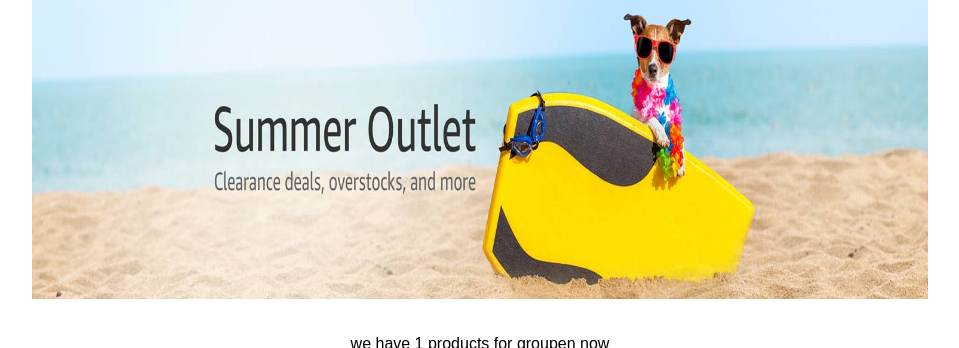
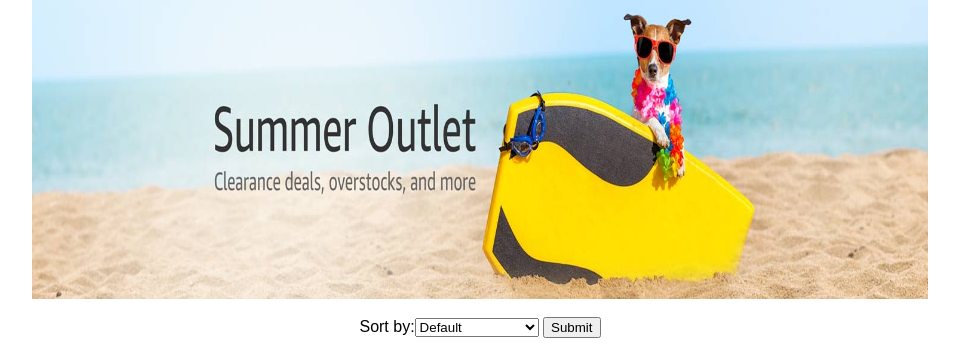
Before and after one commit to lj19940623/groupen, a PHP site: page /groupen/product.php in a window 1280 px wide. Shown: the part 49-397 px from the top of the page, without its empty margins (160-1119 px from the left). Run offline with PHP 8.4, Linux system fonts and the light colour scheme; data comes from the database, SQL or seed files in the repository.

Commit message:
sort by price in Product.php

```diff
--- a/SQLDB.class.php
+++ b/SQLDB.class.php
@@ -127,6 +127,14 @@ class groupenDB{
         $sql .= "VALUES ('".$_SESSION["login_user"]."','".$name."','".$price."','".$description."','".$tag."','".$category."','".$photo."','".$start_time."','".$end_time."','".$grouping_size."','".$first_discount."','".$discount."')";
         $result = mysqli_query($this->database,$sql);
         return $result;
+    }
+    public function sortProductByPrice($mode){
+      $sql = "SELECT * FROM product ORDER BY price ASC";
+      if($mode === "phl"){
+        $sql = "SELECT * FROM product ORDER BY price DESC";
+      }
+      $result = mysqli_query($this->database,$sql);
+      return $result;
     }
 
     //===================================================================
--- a/product.php
+++ b/product.php
@@ -67,9 +67,30 @@ $link = groupenDB::getInstance();
 
     <!-- Other things -->
     <div class="productList">
+      <form method="POST" action="product.php">
+        Sort by:<select name="sortBY">
+          <option value="">Default</option>
+          <option value="phl">Price hight to low</option>
+          <option value="plw">Price low to high</option>
+        </select>
+        <input type="submit" vaule="Sort">
+      </form>
+
+      <br>
+
     <?php
     // echo "offset = " . ($numPerDiv * $productDiv);
-    $productList = $link -> getProductList($numPerDiv,($numPerDiv*$productDiv));
+
+    if(!isset($_POST["sortBY"])){
+      $productList = $link -> getProductList($numPerDiv,($numPerDiv*$productDiv));
+    }else{
+      $productList = $link -> sortProductByPrice($_POST["sortBY"]);
+      if($_POST["sortBY"] == "phl"){
+        echo "Now sort by price high to low";
+      }else{
+        echo "Now sort by price low to hight";
+      }
+    }
     $numOfProduct = $link -> countProduct();
     echo "<br> we have ". $numOfProduct . " products for groupen now <br><br>";
 
```
